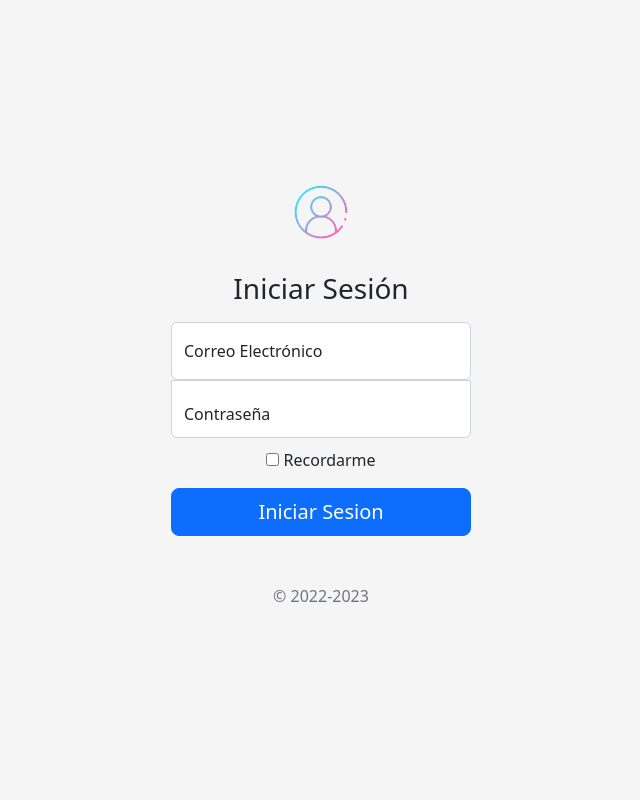
After one commit to hinestrosa4/Proyecto, a PHP site: template app/views/login.php in a window 1280 px wide. The commit adds this page. Shown: the whole page, without its empty margins (319-959 px from the left). Run offline with PHP 8.4, Linux system fonts and the light colour scheme; the template is opened without the code that fills it, so the values that code supplies are empty.

Commit message:
Paginacion_y_Login_Dia7

```diff
--- a/app/models/Provincia.php
+++ b/app/models/Provincia.php
@@ -7,7 +7,7 @@ class Provincia
     }
 
     /**
-     * DEvuelve la lista de provincias para crear un select cod->nombre
+     * Devuelve la lista de provincias para crear un select cod->nombre
      */
 
     //el static no funciona.
--- a/app/views/formularioTarea.php
+++ b/app/views/formularioTarea.php
@@ -7,7 +7,7 @@
     <meta name="viewport" content="width=device-width, initial-scale=1.0">
     <title>Proyecto Rafael Hinestrosa</title>
     <link href="https://cdn.jsdelivr.net/npm/bootstrap@5.2.3/dist/css/bootstrap.min.css" rel="stylesheet" integrity="sha384-rbsA2VBKQhggwzxH7pPCaAqO46MgnOM80zW1RWuH61DGLwZJEdK2Kadq2F9CUG65" crossorigin="anonymous">
-    <link href="../../assets/css/style.css" rel="stylesheet">
+    <link href="../../assets/css/styleForm.css" rel="stylesheet">
 </head>
 
 <body>
--- /dev/null
+++ b/app/views/login.php
@@ -0,0 +1,44 @@
+<!DOCTYPE html>
+<html lang="en">
+
+<head>
+    <meta charset="UTF-8">
+    <meta http-equiv="X-UA-Compatible" content="IE=edge">
+    <meta name="viewport" content="width=device-width, initial-scale=1.0">
+    <title>Document</title>
+    <link href="https://cdn.jsdelivr.net/npm/bootstrap@5.2.3/dist/css/bootstrap.min.css" rel="stylesheet" integrity="sha384-rbsA2VBKQhggwzxH7pPCaAqO46MgnOM80zW1RWuH61DGLwZJEdK2Kadq2F9CUG65" crossorigin="anonymous">
+    <link href="../../assets/css/styleLogin.css" rel="stylesheet">
+
+</head>
+
+<body class="text-center">
+    <main class="form-signin w-100 m-auto">
+        <form action="../controllers/checkLogin.php" method="POST">
+
+            <img class="mb-4" src="../../assets/img/login.png" width="72" height="72">
+            <h1 class="h3 mb-3 fw-normal">Iniciar Sesión</h1>
+
+            <div class="form-floating">
+                <input type="text" name="tCorreoLogin" class="form-control" id="floatingInput" placeholder="name@example.com">
+                <label for="floatingInput">Correo Electrónico</label>
+            </div>
+
+            <div class="form-floating">
+                <input type="password" name="tPasswordLogin" class="form-control" placeholder="Contraseña">
+                <label for="floatingPassword">Contraseña</label>
+            </div>
+
+            <?= VerError('login') ?>
+
+            <div class="checkbox mb-3">
+                <label>
+                    <input type="checkbox" value="remember-me"> Recordarme
+                </label>
+            </div>
+
+            <button class="w-100 btn btn-lg btn-primary" type="submit">Iniciar Sesion</button>
+            <p class="mt-5 mb-3 text-muted">&copy; 2022-2023</p>
+        </form>
+    </main>
+</body>
+</html>
--- a/assets/css/style.css
+++ b/assets/css/styleForm.css
@@ -2,10 +2,6 @@
     margin-left: 10px;
     margin-bottom: 10px;
     margin-top: 10px;
-}
-
-div{
-
 }
 
 .form-control{
--- /dev/null
+++ b/assets/css/styleLogin.css
@@ -0,0 +1,88 @@
+*{
+    align-content: center;
+}
+
+html,
+body {
+  height: 100%;
+}
+
+body {
+  display: flex;
+  align-items: center;
+  padding-top: 40px;
+  padding-bottom: 40px;
+  background-color: #f5f5f5;
+}
+
+.form-signin {
+  max-width: 330px;
+  padding: 15px;
+}
+
+.form-signin .form-floating:focus-within {
+  z-index: 2;
+}
+
+.form-signin input[type="email"] {
+  margin-bottom: -1px;
+  border-bottom-right-radius: 0;
+  border-bottom-left-radius: 0;
+}
+
+.form-signin input[type="password"] {
+  margin-bottom: 10px;
+  border-top-left-radius: 0;
+  border-top-right-radius: 0;
+}
+
+.bd-placeholder-img {
+    font-size: 1.125rem;
+    text-anchor: middle;
+    -webkit-user-select: none;
+    -moz-user-select: none;
+    user-select: none;
+  }
+
+  @media (min-width: 768px) {
+    .bd-placeholder-img-lg {
+      font-size: 3.5rem;
+    }
+  }
+
+  .b-example-divider {
+    height: 3rem;
+    background-color: rgba(0, 0, 0, .1);
+    border: solid rgba(0, 0, 0, .15);
+    border-width: 1px 0;
+    box-shadow: inset 0 .5em 1.5em rgba(0, 0, 0, .1), inset 0 .125em .5em rgba(0, 0, 0, .15);
+  }
+
+  .b-example-vr {
+    flex-shrink: 0;
+    width: 1.5rem;
+    height: 100vh;
+  }
+
+  .bi {
+    vertical-align: -.125em;
+    fill: currentColor;
+  }
+
+  .nav-scroller {
+    position: relative;
+    z-index: 2;
+    height: 2.75rem;
+    overflow-y: hidden;
+  }
+
+  .nav-scroller .nav {
+    display: flex;
+    flex-wrap: nowrap;
+    padding-bottom: 1rem;
+    margin-top: -1px;
+    overflow-x: auto;
+    text-align: center;
+    white-space: nowrap;
+    -webkit-overflow-scrolling: touch;
+  }
```
Also changed, not shown: app/controllers/checkLogin.php (added, +27 -0 lines), app/controllers/procesarlistaTareas.php (added, +47 -0 lines), app/libraries/creaTable.php (added, +34 -0 lines), app/models/BD.php (+31 -0 lines), app/models/Tarea.php (+12 -0 lines), app/views/listaTareas.php (added, +19 -0 lines), assets/img/login.png (added), 1 other file.
